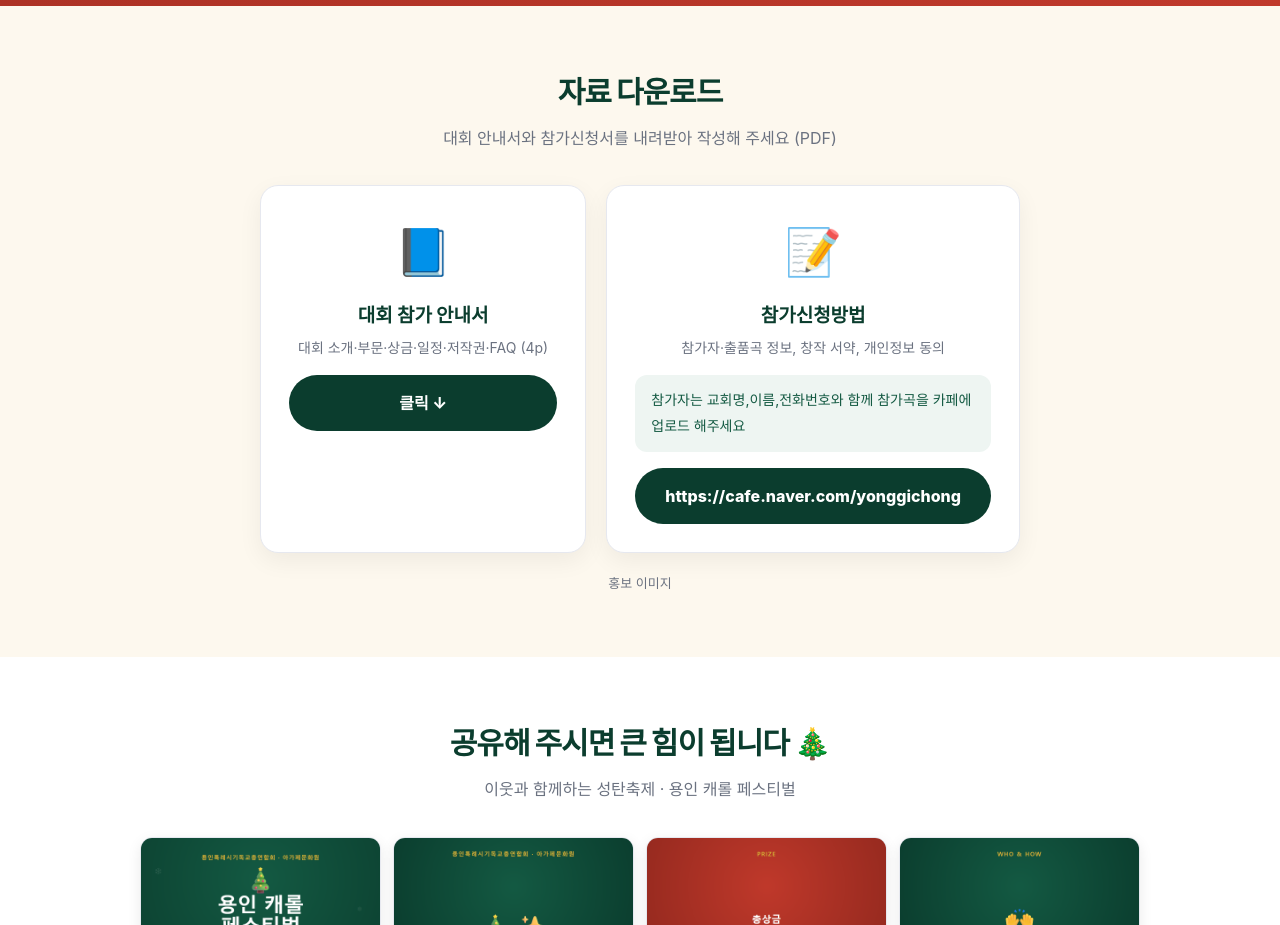
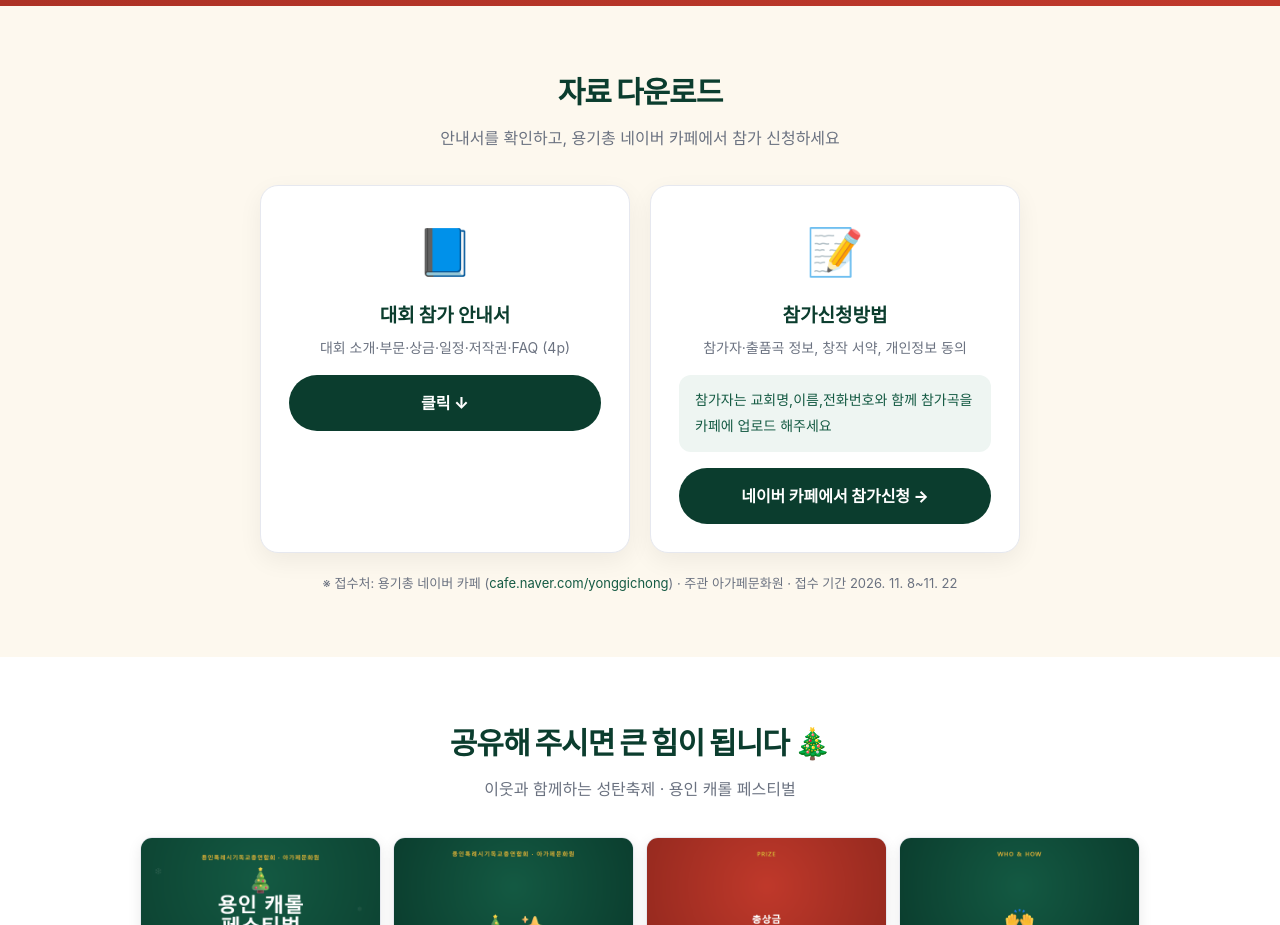
Before and after one commit to soultech-oh-ux/yongin-christmas, a plain HTML site: page index.html in a window 1280 px wide. Shown: the part 2780-3705 px from the top of the page. Drawn offline with Linux system fonts and the light colour scheme.

Commit message:
다운로드 섹션 문구 다듬기 — 소제목·신청버튼·접수처 안내 정리
- 소제목: PDF 다운로드 표현 → '안내서 확인 후 네이버 카페에서 참가 신청'
- 참가신청 버튼 라벨: 날 URL → '네이버 카페에서 참가신청 →'
- 하단 '홍보 이미지' 잔여 라벨 → 접수처·접수기간 안내로 교체

Co-Authored-By: Claude Opus 4.8 (1M context) <noreply@anthropic.com>

```diff
--- a/index.html
+++ b/index.html
@@ -261,7 +261,7 @@
 <section id="download" class="dl reveal in">
   <div class="wrap">
     <h2 class="sec" data-ek="e54">자료 다운로드</h2>
-    <p class="sub" data-ek="e55">대회 안내서와 참가신청서를 내려받아 작성해 주세요 (PDF)</p>
+    <p class="sub" data-ek="e55">안내서를 확인하고, 용기총 네이버 카페에서 참가 신청하세요</p>
     <div class="dlgrid">
       <div class="dlcard">
         <div class="ico">📘</div>
@@ -274,10 +274,10 @@
         <h3 data-ek="e59" class="">참가신청방법</h3>
         <p data-ek="e60" class="">참가자·출품곡 정보, 창작 서약, 개인정보 동의</p>
         <p style="text-align:left;background:#eef5f2;border-radius:12px;padding:12px 16px;font-size:14px;color:var(--green2);line-height:1.9;margin:0 0 16px" data-ek="e61" class="">참가자는 교회명,이름,전화번호와 함께 참가곡을 카페에 업로드 해주세요</p>
-        <a class="btn" href="https://cafe.naver.com/yonggichong" target="_blank" rel="noopener" data-ek="e62">https://cafe.naver.com/yonggichong</a>
+        <a class="btn" href="https://cafe.naver.com/yonggichong" target="_blank" rel="noopener" data-ek="e62">네이버 카페에서 참가신청 →</a>
       </div>
     </div>
-    <p style="text-align:center;color:var(--muted);font-size:13px;margin-top:20px" data-ek="e63" class="">홍보 이미지</p>
+    <p style="text-align:center;color:var(--muted);font-size:13px;margin-top:20px" data-ek="e63" class="">※ 접수처: 용기총 네이버 카페 (<a href="https://cafe.naver.com/yonggichong" target="_blank" rel="noopener" style="color:var(--green2)">cafe.naver.com/yonggichong</a>) · 주관 아가페문화원 · 접수 기간 2026. 11. 8~11. 22</p>
   </div>
 </section>
 
```
